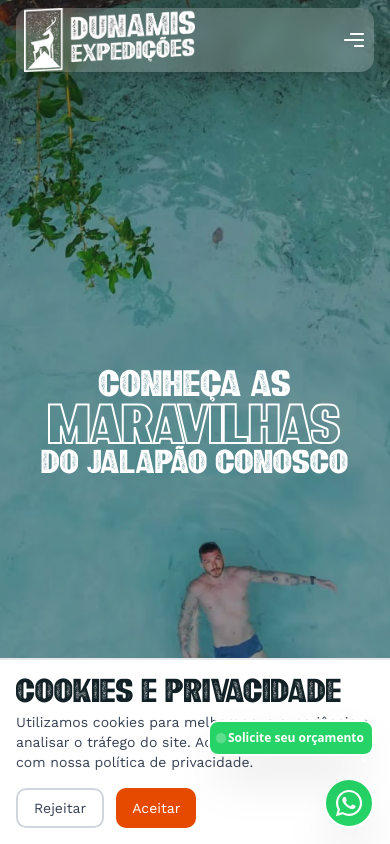
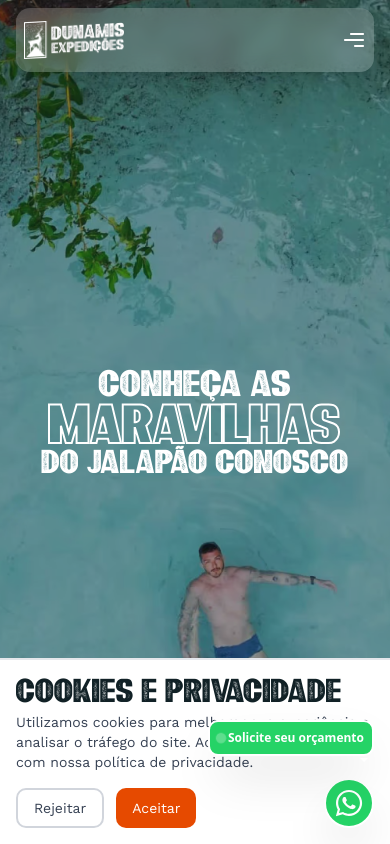
Before and after one commit to DunamisJalapao/dunamis-expedicoes, a Next.js app: page / in a window 390 px wide. Shown: the top 844 px of the page. Built offline with nearby package versions, Linux system fonts and the light colour scheme.

Commit message:
fix: adjust image dimensions and layout in Header component for improved alignment and responsiveness

```diff
--- a/src/components/Header.tsx
+++ b/src/components/Header.tsx
@@ -63,15 +63,14 @@ function HeaderComponent({ ...rest }: HeaderProps) {
         color ? "bg-[rgba(255,255,255,0.2)]" : "bg-[#112126a8]"
       } flex w-full h-16 sm:h-20 lg:h-24 shadow-lg rounded-xl sm:rounded-2xl backdrop-filter backdrop-blur px-2 sm:px-4 lg:px-8 xl:px-16 2xl:px-20 items-center transition-all duration-300`}
     >
-      <div className="flex flex-1 min-w-0">
+      <div className="flex flex-1 min-w-0 items-center">
         <Image
           src="/assets/logo-white.webp"
           alt="Dunamis Expedições Logo"
-          sizes="(max-width: 640px) 120px, (max-width: 1024px) 150px, 200px"
-          className="w-auto h-8 sm:h-10 lg:h-12 object-contain"
+          className="w-[100px] sm:w-[150px]  lg:w-[200px]  object-contain"
+          priority
           width={200}
           height={60}
-          priority
         />
       </div>
 
```
